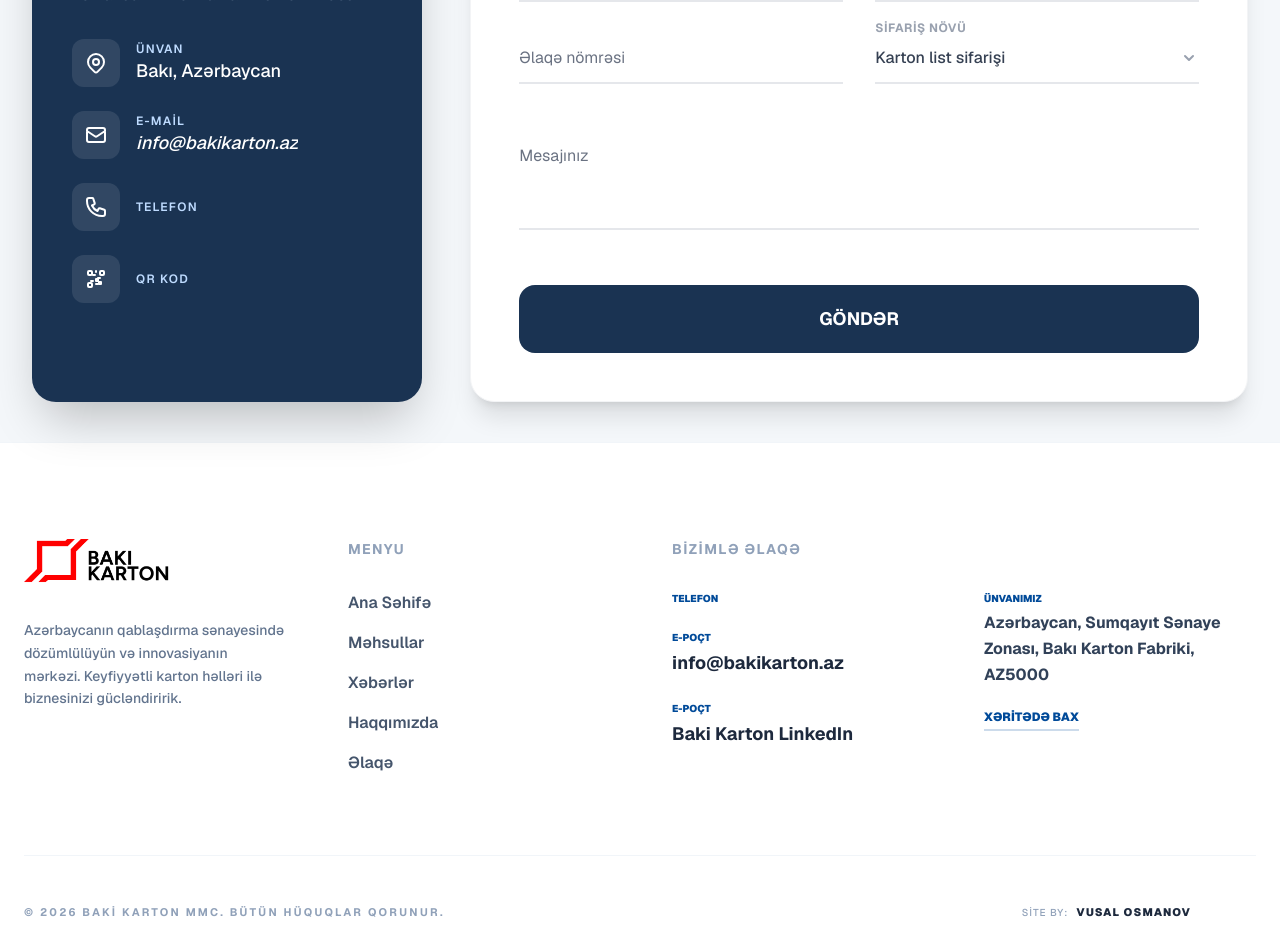
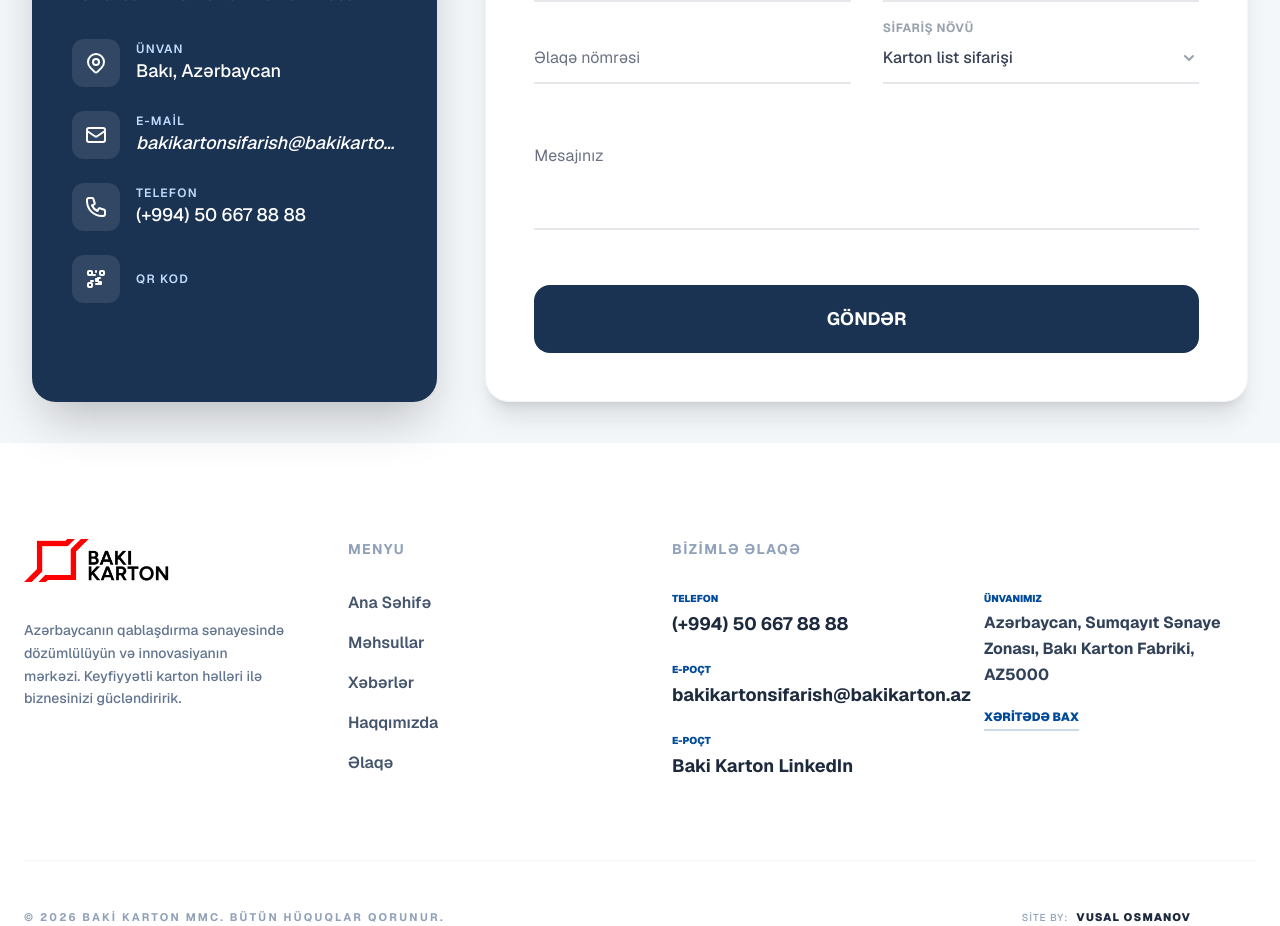
Before and after one commit to vusalosmanov/baki-karton, a Next.js app: page /az/elaqe in a window 1280 px wide. Shown: the part 1080-2006 px from the top of the page. Built offline with nearby package versions, Linux system fonts and the light colour scheme.

Commit message:
update code

```diff
--- a/app/[locale]/elaqe/page.tsx
+++ b/app/[locale]/elaqe/page.tsx
@@ -129,7 +129,7 @@ export default async function ContactPage({ params }: ContactPageProps) {
                   </p>
 
                   <p className="font-medium text-base sm:text-lg">
-
+                    (+994) 50 667 88 88
                   </p>
                 </div>
               </div>
--- a/app/api/send-email/route.ts
+++ b/app/api/send-email/route.ts
@@ -25,7 +25,7 @@ export async function POST(request: Request) {
     }
 
     const data = await resend.emails.send({
-      from: "Bakı Karton <info@bakikarton.az>",
+      from: "Bakı Karton <bakikartonsifarish@bakikarton.az>",
       to: ["emin.a@bakikarton.az"],
       subject: `Yeni Karyera Müraciəti: ${name}`,
       html: `
--- a/components/Footer.tsx
+++ b/components/Footer.tsx
@@ -67,13 +67,13 @@ export default function Footer({ locale, dict }: FooterProps) {
                 <div className="group">
                   <p className="text-[10px] font-black text-[#004a99] uppercase mb-1">{f.phone || "Telefon"}</p>
                   <a href="tel:+994103182222" className="text-lg font-bold text-slate-800 group-hover:text-[#004a99] transition-colors">
-
+                    (+994) 50 667 88 88
                   </a>
                   </div>
                 <div className="group">
                   <p className="text-[10px] font-black text-[#004a99] uppercase mb-1">{f.email || "E-poçt"}</p>
                   <a href="mailto:info@bakikarton.az" className="text-lg font-bold text-slate-800 group-hover:text-[#004a99] transition-colors">
-                    info@bakikarton.az
+                    bakikartonsifarish@bakikarton.az
                   </a>
                 </div>
                   <div className="group">
--- a/dictionaries/az.json
+++ b/dictionaries/az.json
@@ -132,7 +132,7 @@
     "addressLabel": "Ünvan",
     "addressValue": "Bakı, Azərbaycan",
     "emailLabel": "E-mail",
-    "emailValue": "info@bakikarton.az",
+    "emailValue": "bakikartonsifarish@bakikarton.az",
     "phoneLabel": "Telefon",
     "formTitle": "Müraciət Formu",
     "formSubtitle": "Bütün sahələri doldurmağınız xahiş olunur.",
--- a/dictionaries/en.json
+++ b/dictionaries/en.json
@@ -131,7 +131,7 @@
     "addressLabel": "Address",
     "addressValue": "Baku, Azerbaijan",
     "emailLabel": "E-mail",
-    "emailValue": "info@bakikarton.az",
+    "emailValue": "bakikartonsifarish@bakikarton.az",
     "phoneLabel": "Phone",
     "formTitle": "Contact Form",
     "formSubtitle": "Please fill in all fields.",
--- a/plugins.ts
+++ b/plugins.ts
@@ -12,7 +12,7 @@ export default ({ env }: { env: any }) => ({
       },
       settings: {
         defaultFrom: 'no-reply@bakikarton.az',
-        defaultReplyTo: 'info@bakikarton.az',
+        defaultReplyTo: 'bakikartonsifarish@bakikarton.az',
       },
     },
   },
```
